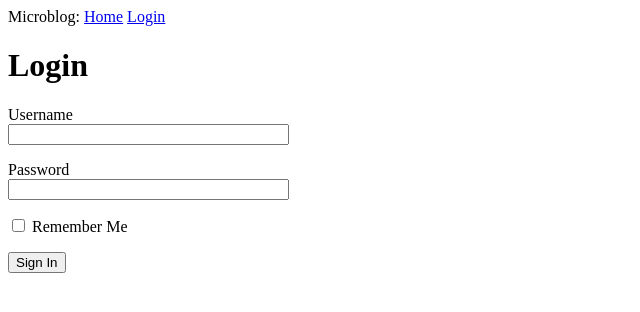
After one commit to vmarmin/flask-tutorial, a Flask app: page /login in a window 1280 px wide. The commit adds this page. Shown: the top 312 px of the page, without its empty margins (0-640 px from the left). Run offline with Flask 2, Linux system fonts and the light colour scheme.

Commit message:
End of chapter 3

```diff
--- a/microblog/app/__init__.py
+++ b/microblog/app/__init__.py
@@ -1,5 +1,7 @@
 from flask import Flask
+from config import Config
 
 app = Flask(__name__)
+app.config.from_object(Config)
 
 from app import routes
--- /dev/null
+++ b/microblog/app/forms.py
@@ -0,0 +1,10 @@
+from flask_wtf import FlaskForm
+from wtforms import StringField, PasswordField, BooleanField, SubmitField
+from wtforms.validators import DataRequired
+
+
+class LoginForm(FlaskForm):
+    username = StringField("Username", validators=[DataRequired()])
+    password = PasswordField("Password", validators=[DataRequired()])
+    remember_me = BooleanField("Remember Me")
+    submit = SubmitField("Sign In")
--- a/microblog/app/routes.py
+++ b/microblog/app/routes.py
@@ -1,5 +1,6 @@
 from app import app
-from flask import render_template
+from flask import render_template, flash, redirect, url_for
+from app.forms import LoginForm
 
 
 @app.route("/")
@@ -12,3 +13,16 @@ def index():
     ]
     return render_template("index.html", title="Home", user=user, posts=posts)
     # return render_template("index.html", user=user)
+
+
+@app.route("/login", methods=["GET", "POST"])
+def login():
+    form = LoginForm()
+    if form.validate_on_submit():
+        flash(
+            "Login requested for user {}, remember_me={}".format(
+                form.username.data, form.remember_me.data
+            )
+        )
+        return redirect(url_for("index"))
+    return render_template("login.html", title="Sign in", form=form)
--- a/microblog/app/templates/base.html
+++ b/microblog/app/templates/base.html
@@ -7,8 +7,17 @@
     {% endif %}
   </head>
   <body>
-    <div>Microblog: <a href="/index">Home</a></div>
-    <hr />
-    {% block content %}{% endblock %}
+    <div>
+      Microblog:
+      <a href="{{ url_for('index') }}">Home</a>
+      <a href="{{ url_for('login') }}">Login</a>
+    </div>
+    {% with messages = get_flashed_messages() %} {% if messages %}
+    <ul>
+      {% for message in messages %}
+      <li>{{ message }}</li>
+      {% endfor %}
+    </ul>
+    {% endif %} {% endwith %} {% block content %}{% endblock %}
   </body>
 </html>
--- /dev/null
+++ b/microblog/app/templates/login.html
@@ -0,0 +1,20 @@
+{% extends "base.html" %} {% block content %}
+<h1>Login</h1>
+<form action="" method="POST" novalidate>
+  {{ form.hidden_tag() }}
+  <p>
+    {{ form.username.label }}<br />
+    {{ form.username(size=32) }} {% for error in form.username.errors %}
+    <span style="color: red;">[{{ error }}]</span>
+    {% endfor %}
+  </p>
+  <p>
+    {{ form.password.label }}<br />
+    {{ form.password(size=32) }} {% for error in form.password.errors %}
+    <span style="color: red;">[{{ error }}]</span>
+    {% endfor %}
+  </p>
+  <p>{{ form.remember_me() }} {{ form.remember_me.label }}</p>
+  <p>{{ form.submit() }}</p>
+</form>
+{% endblock %}
--- /dev/null
+++ b/microblog/config.py
@@ -0,0 +1,5 @@
+import os
+
+
+class Config(object):
+    SECRET_KEY = os.environ.get("SECRET_KEY") or "you-will-never-guess"
```
Also changed, not shown: 1 other file.
